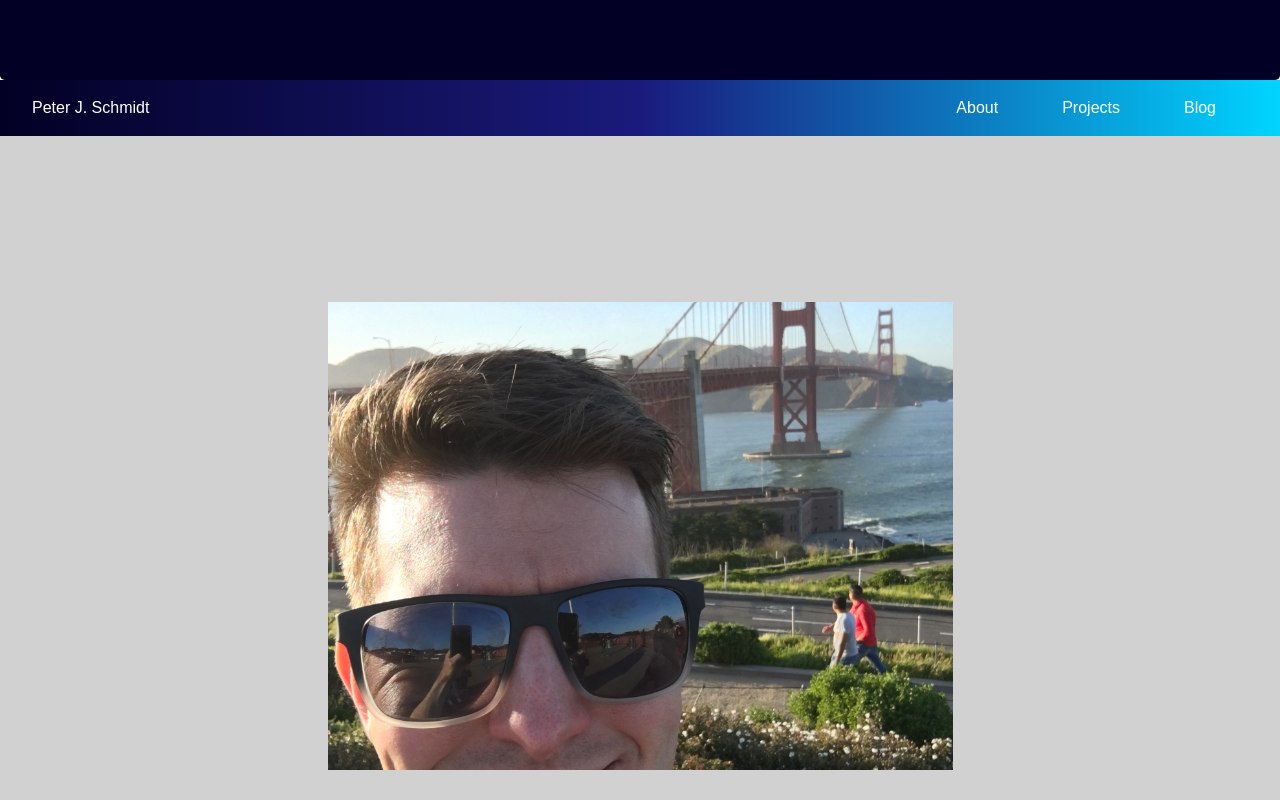
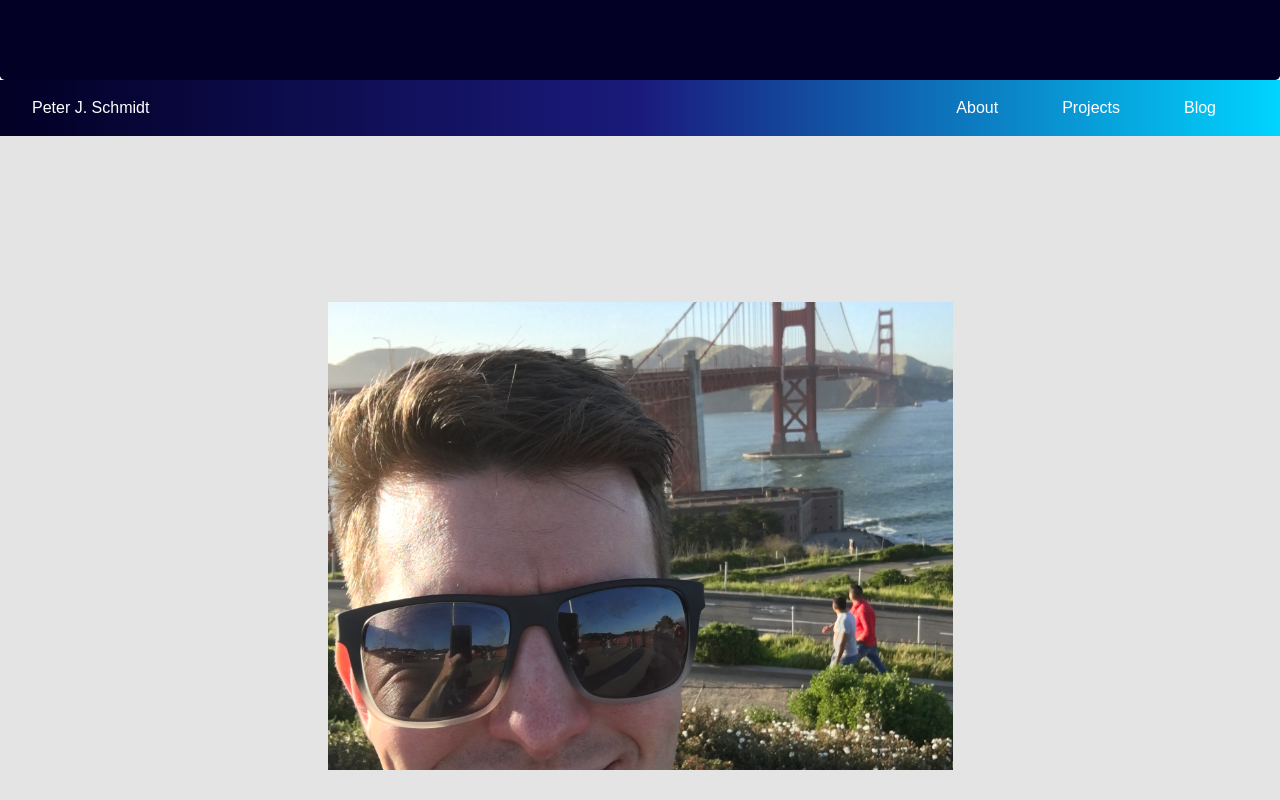
Before and after one commit to peter-j-schmidt/dev-portfolio-blog, a Gatsby site: page / in a window 1280 px wide. Shown: the part 720-1520 px from the top of the page. Built offline with nearby package versions, Linux system fonts and the light colour scheme; Gatsby itself is replaced by a stand-in of ours.

Commit message:
Updated hero image background style.

```diff
--- a/src/style/main.scss
+++ b/src/style/main.scss
@@ -67,7 +67,7 @@
 #about {
     min-height:100vh;
     height: 100vh;
-    background: rgb(209, 209, 209);
+    background: rgb(228, 228, 228);
 
     .container-fluid {
         height: 100%;
```
